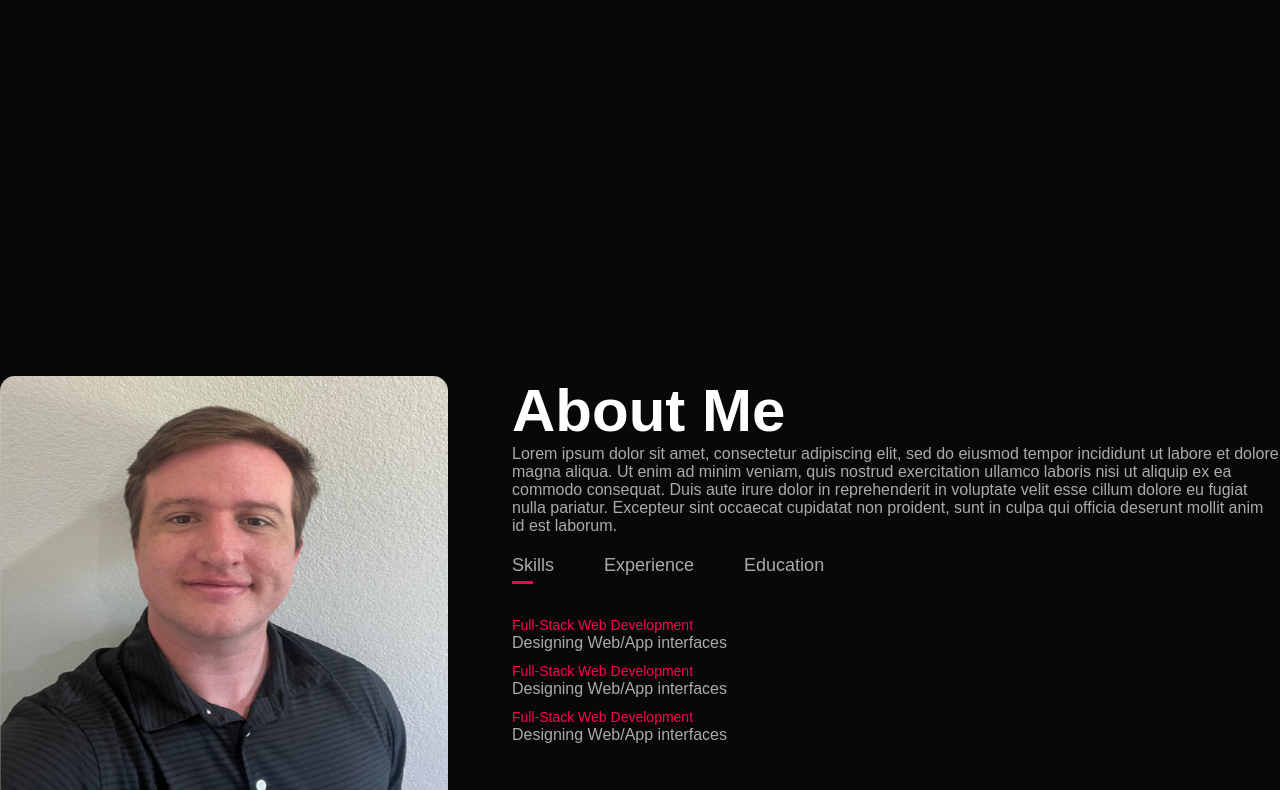
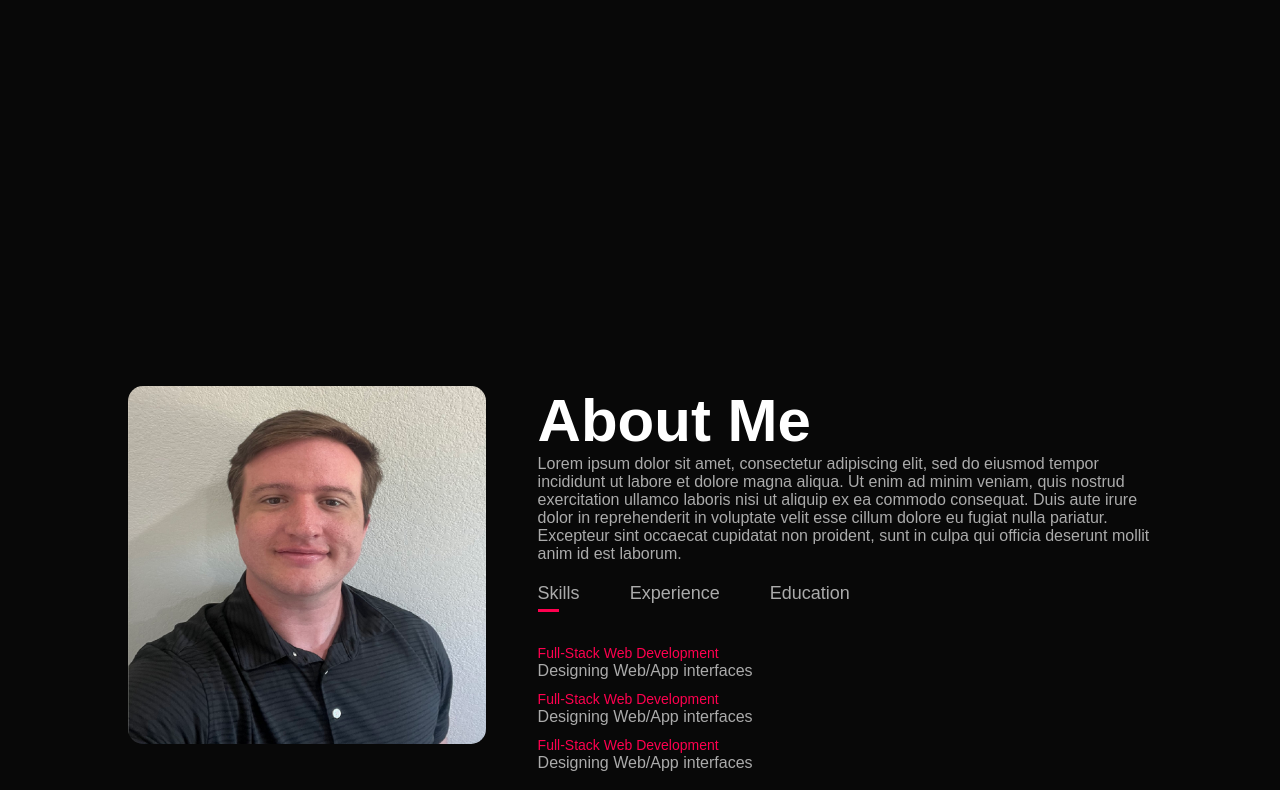
Before and after one commit to ZackaryKHughes/ZackaryKHughes.github.io, a website: page index.html in a window 1280 px wide. Shown: the part 504-1294 px from the top of the page. Drawn offline with Linux system fonts and the light colour scheme.

Commit message:
First Push of Today

```diff
--- a/css/style.css
+++ b/css/style.css
@@ -16,6 +16,10 @@ body {
     background-image: url("");
     background-size: cover;
     background-position: center;
+}
+
+.container{
+    padding: 10px 10%;
 }
 
 nav{
```
